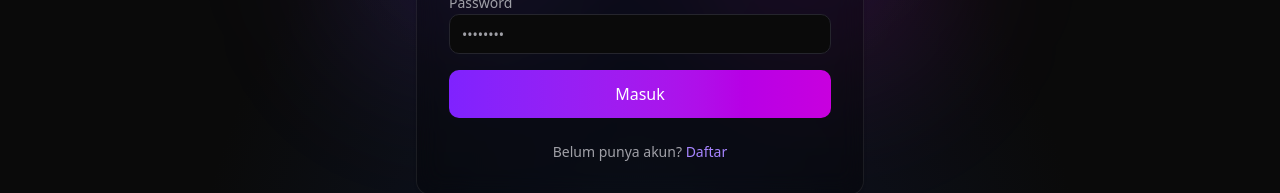
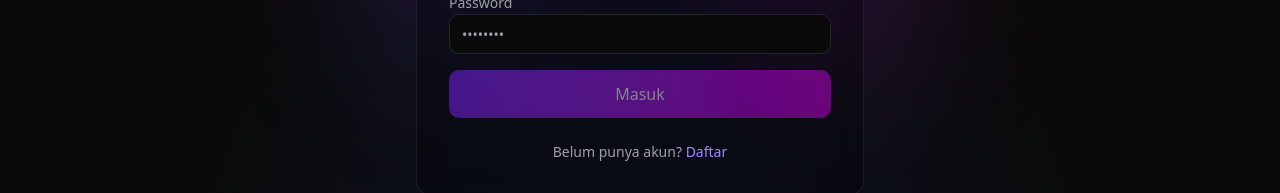
Before and after one commit to WarnaStudio/warnastudio.com, a Next.js app: page /login in a window 1280 px wide. Shown: the part 436-629 px from the top of the page. Built offline with nearby package versions, Linux system fonts and the light colour scheme; no server answers.

Commit message:
disable submit button until CSRF token loaded

```diff
--- a/src/app/login/page.tsx
+++ b/src/app/login/page.tsx
@@ -40,7 +40,7 @@ export default function LoginPage() {
 
           {error && <div className="p-3 rounded-lg bg-red-500/10 border border-red-500/20 text-sm text-red-500">{error}</div>}
 
-          <Button type="submit" variant="primary" size="lg" className="w-full">Masuk</Button>
+          <Button type="submit" variant="primary" size="lg" className="w-full" disabled={!csrfToken}>Masuk</Button>
         </form>
 
         <p className="text-center text-sm text-muted-foreground mt-6">
```
